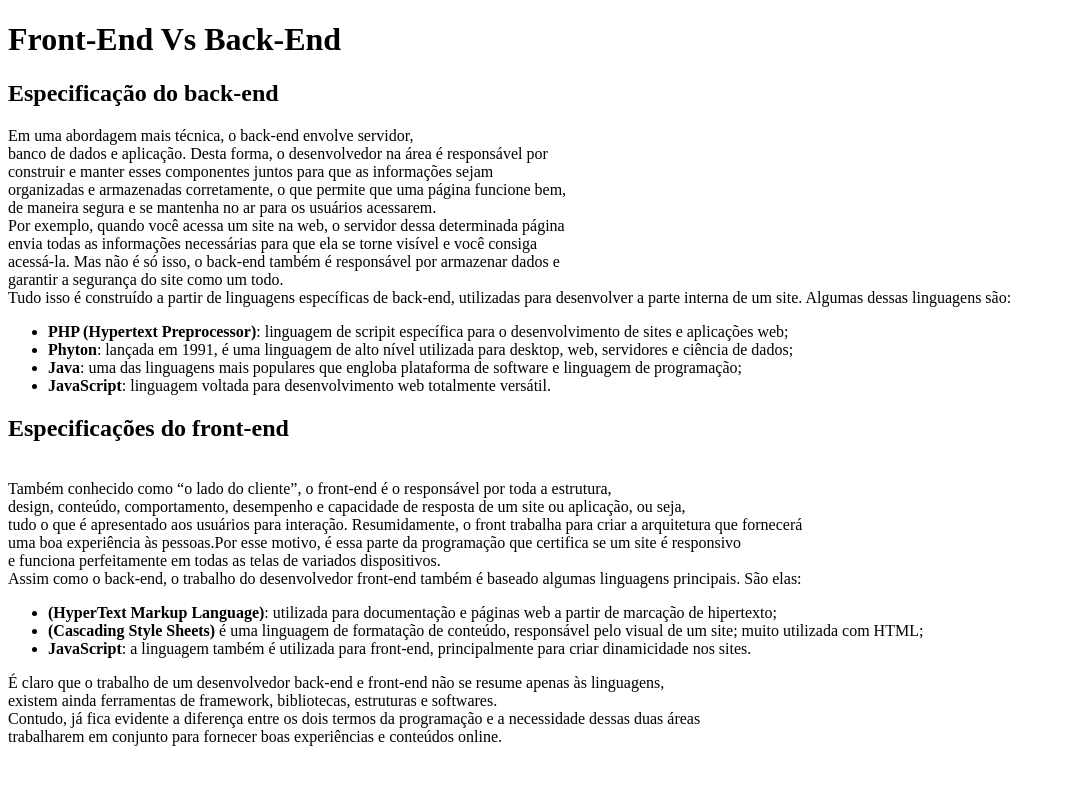
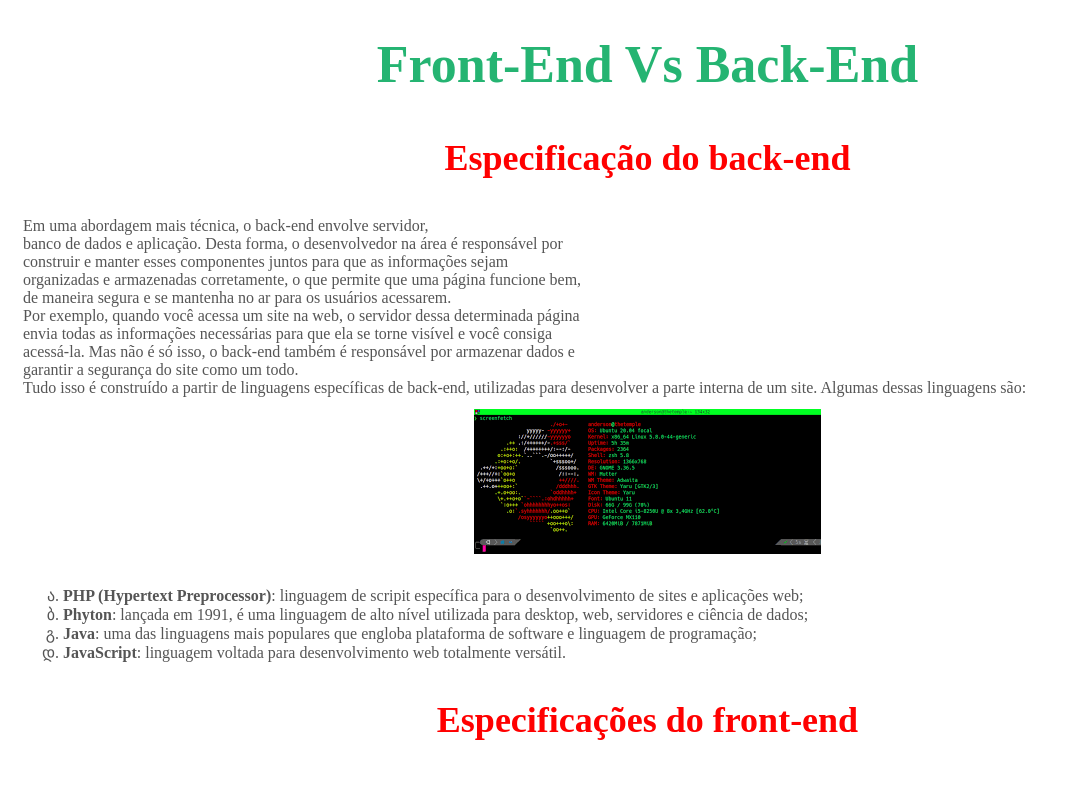
Before and after one commit to rafaelrss41/protasio-basic-html, a plain HTML site: page lista3.html in a window 1280 px wide. Shown: the top 797 px of the page, without its empty margins (0-1076 px from the left). Drawn offline with Linux system fonts and the light colour scheme.

Commit message:
update for html and css basic content

```diff
--- a/lista3.html
+++ b/lista3.html
@@ -4,13 +4,42 @@
     <meta charset="UTF-8">
     <meta name="viewport" content="width=device-width, initial-scale=1.0">
     <title>Exercicio3</title>
+    <style>
+        .front{
+            color: #555;
+            margin-left: 15px;
+            text-align: left;
+        }
+        .image{
+            text-align: center;
+            padding: 12px;
 
+        }
+        h1{
+            text-align: center;
+            color: #25b472;
+            font-size: 52px;
+        }
+        h2{
+            font-size: 36px;
+            text-align: center;
+            padding: 8px;
+            color: red;
+        }
+        ul{
+            text-align: left;
+        }
+        ul li{
+            list-style: georgian;
+        }
+    </style>
 </head>
     <body>
-        <div>
+        <div class="front">
             <h1>Front-End Vs Back-End</h1>
             <p>
                 <h2><strong> Especificação do back-end </strong></h2>
+
                         Em uma abordagem mais técnica, o back-end envolve servidor,<br>
                         banco de dados e aplicação. Desta forma, o desenvolvedor na área é responsável por<br>
                         construir e manter esses componentes juntos para que as informações sejam<br>
@@ -22,6 +51,11 @@
                         garantir a segurança do site como um todo.<br>
                         Tudo isso é construído a partir de linguagens específicas de back-end, utilizadas para desenvolver a parte interna de um site.
                         Algumas dessas linguagens são:<br>
+
+                        <div class="image">
+                            <img src="images/linux.png" alt="terminal linux">
+                        </div>
+
                     <ul>
                         <li><strong>PHP (Hypertext Preprocessor)</strong>: linguagem de scripit específica para o desenvolvimento de sites e aplicações web;<br></li>
                         <li><strong>Phyton</strong>: lançada em 1991, é uma linguagem de alto nível utilizada para desktop, web, servidores e ciência de dados;<br></li>
@@ -39,6 +73,12 @@
 
                         Assim como o back-end, o trabalho do desenvolvedor front-end também é baseado algumas linguagens
                         principais. São elas:<br>
+
+                        <div class="image">
+                            <img src="images/linux1.png" alt="terminal linux">
+                        </div>
+
+
                         <ul>
                             <li><strong>(HyperText Markup Language)</strong>: utilizada para documentação e páginas web a partir de marcação de hipertexto;<br></li>
                             <li><strong>(Cascading Style Sheets)</strong> é uma linguagem de formatação de conteúdo, responsável pelo visual de um site; muito utilizada com HTML;<br></li>
```
Also changed, not shown: lista4.html (added, +60 -0 lines), images/html.png (added), images/linux.png (added), images/linux1.png (added). Lines whose indentation alone changed are shown as unchanged.
